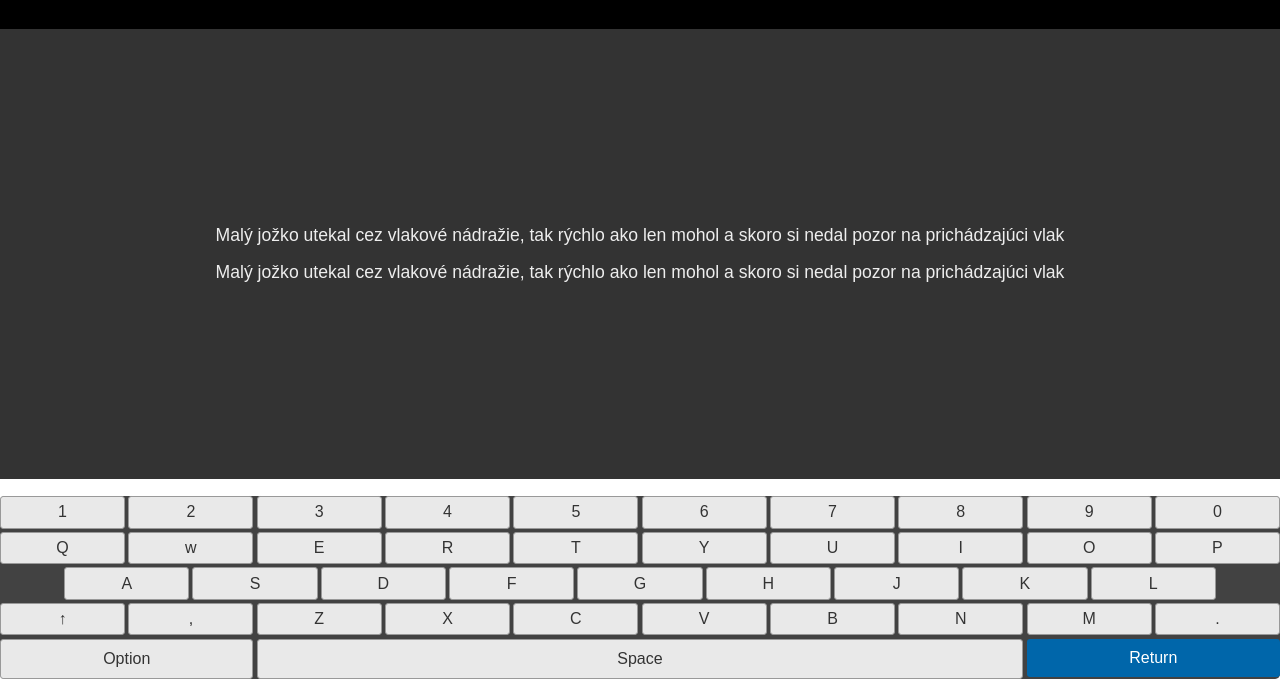
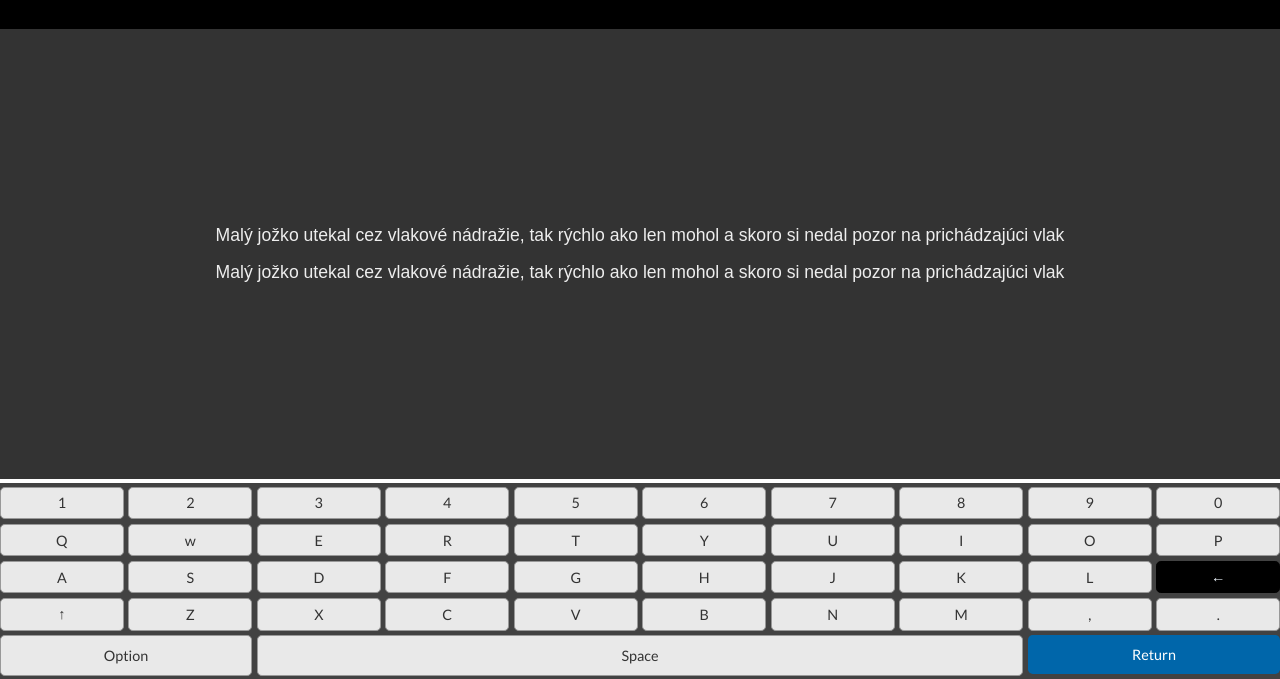
Before and after one commit to zrebec/QuickTaps, a plain HTML site: page index.html in a window 1280 px wide. Shown: the part 121-800 px from the top of the page. Drawn offline with Linux system fonts and the light colour scheme.

Commit message:
feat: key changed and added new keys

```diff
--- a/index.html
+++ b/index.html
@@ -52,7 +52,6 @@
 					<div class="key">P</div>
 					<!--div class="key backslash">\</div-->
 					<!--div class="key capslock">CapsLock</!div-->
-					<div class="place"></div>
 					<div class="key">A</div>
 					<div class="key">S</div>
 					<div class="key">D</div>
@@ -62,9 +61,8 @@
 					<div class="key">J</div>
 					<div class="key">K</div>
 					<div class="key">L</div>
-
+					<div class="key backspace">←</div>
 					<div class="key leftshift">↑</div>
-					<div class="key">,</div>
 					<div class="key">Z</div>
 					<div class="key">X</div>
 					<div class="key">C</div>
@@ -72,6 +70,7 @@
 					<div class="key">B</div>
 					<div class="key">N</div>
 					<div class="key">M</div>
+					<div class="key">,</div>
 					<div class="key">.</div>
 
 					<!--div class="key rightshift">Shift</!--div-->
--- a/keyboard.css
+++ b/keyboard.css
@@ -4,6 +4,9 @@
 }
 
 div.keyboard {
+	font-family: "Lato";
+	font-weight: 400;
+	font-size: 0.9rem;
 	box-sizing: border-box;
 	position: absolute;
 	bottom: 0;
@@ -13,18 +16,17 @@ div.keyboard {
 	display: grid;
 	grid-template-columns: repeat(20, minmax(0.1rem, 1fr));
 	grid-template-rows: repeat(4, minmax(1.8rem, 1fr));
-	grid-gap: 0.2rem;
-	border-radius: 0.3rem;
+	grid-gap: 0.3rem;
+	padding: 0.2rem 0;
 }
 
 .key {
-	font-weight: 200;
 	display: grid;
 	place-content: center;
 	color: #333;
 	background-color: rgb(233, 233, 233);
 	border: 1px solid #999;
-	border-radius: 0.2rem;
+	border-radius: 0.3rem;
 	grid-column: span 2;
 	height: var(--key-height);
 }
@@ -72,3 +74,10 @@ div.keyboard {
 	grid-column: span 12;
 	height: var(--bottom-line-height);
 }
+
+.backspace {
+	font-weight: bolder;
+	background-color: black;
+	color: aliceblue;
+	border: 1px solid black;
+}
--- a/styles.css
+++ b/styles.css
@@ -1,3 +1,4 @@
+@import url("https://fonts.googleapis.com/css2?family=Lato:ital,wght@0,100;0,300;0,400;0,900;1,700&family=Roboto:wght@100;300;400;700&display=swap");
 @import url(./keyboard.css);
 
 :root {
```
